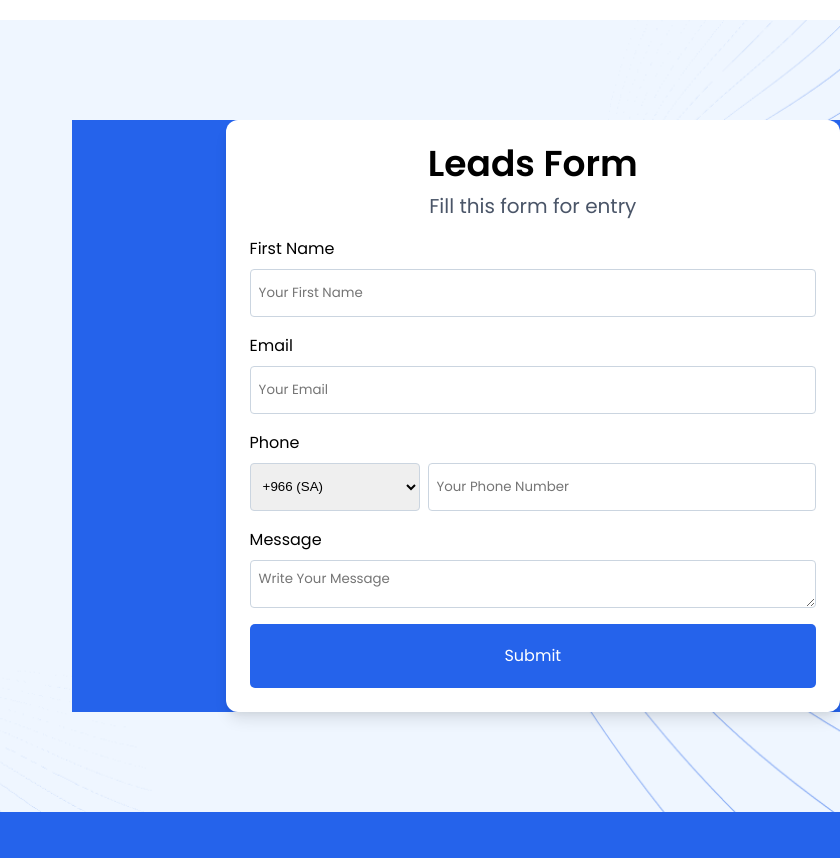
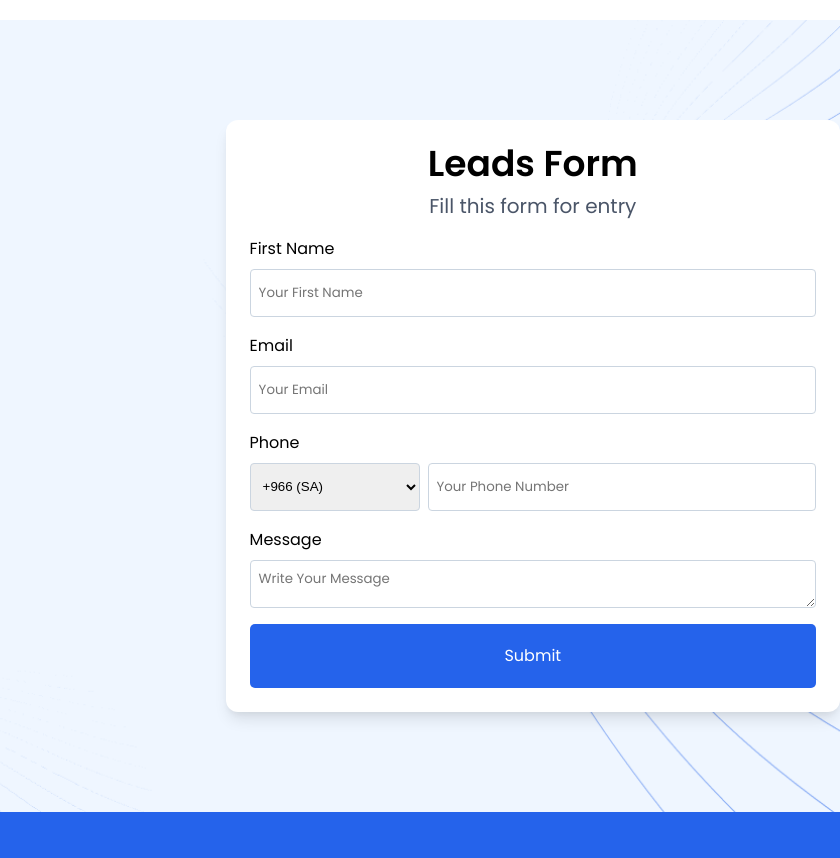
Before and after one commit to SafeerAhmed54/Notary_Website--2, a plain HTML site: page index.html in a window 1280 px wide. Shown: the part 5980-6838 px from the top of the page, 440-1280 px from the left. Drawn offline with Linux system fonts and the light colour scheme.

Commit message:
Update index.html

```diff
--- a/index.html
+++ b/index.html
@@ -542,7 +542,7 @@
                             </button>
                         </div>
                     </div>
-                    <div class="online-form-right bg-blue">
+                    <div class="online-form-right">
                         <form action="" class=" online-form">
                             <div class="hero-right-form ">
                                 <div class="col-100 h-100">
```
